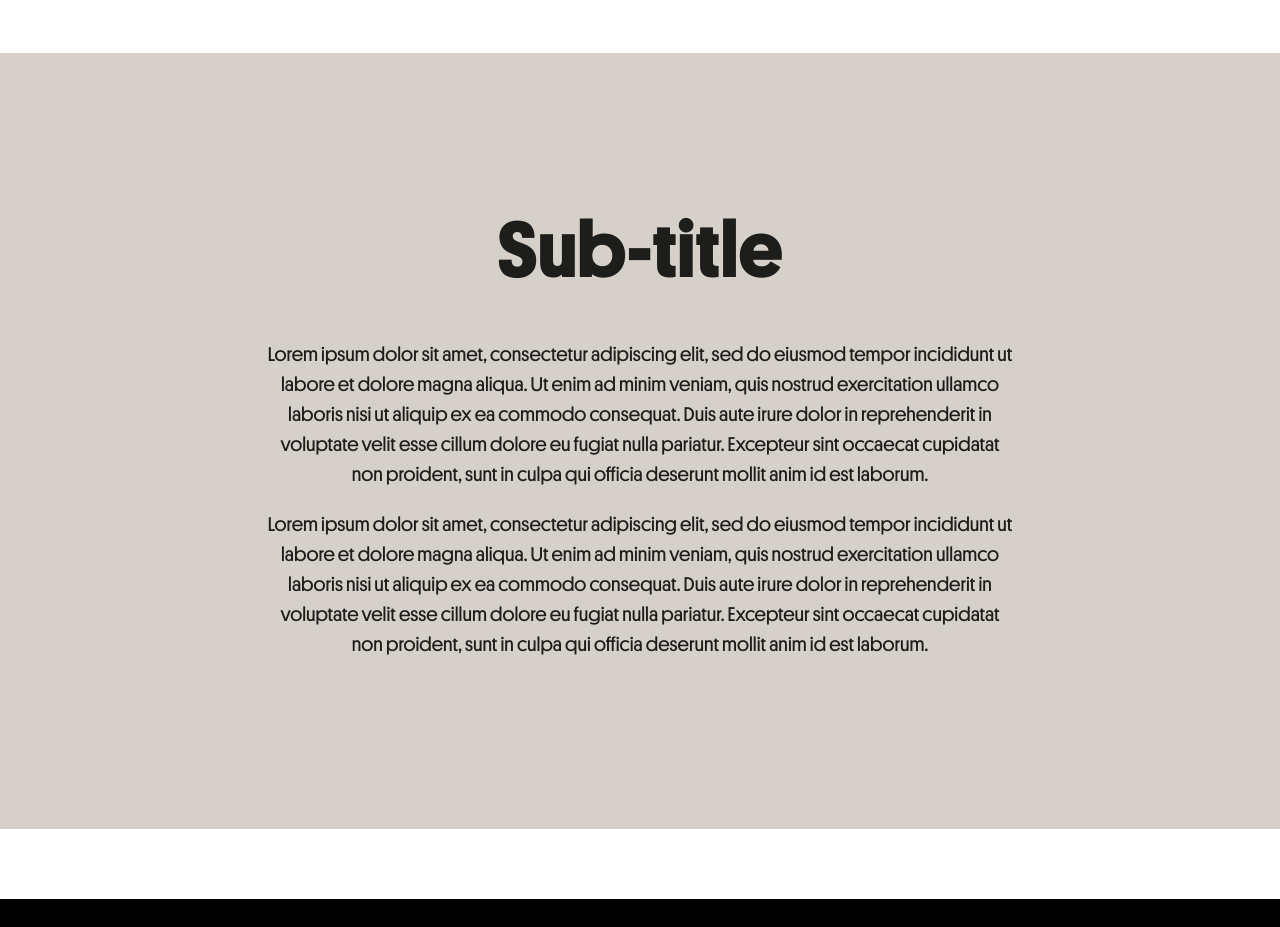
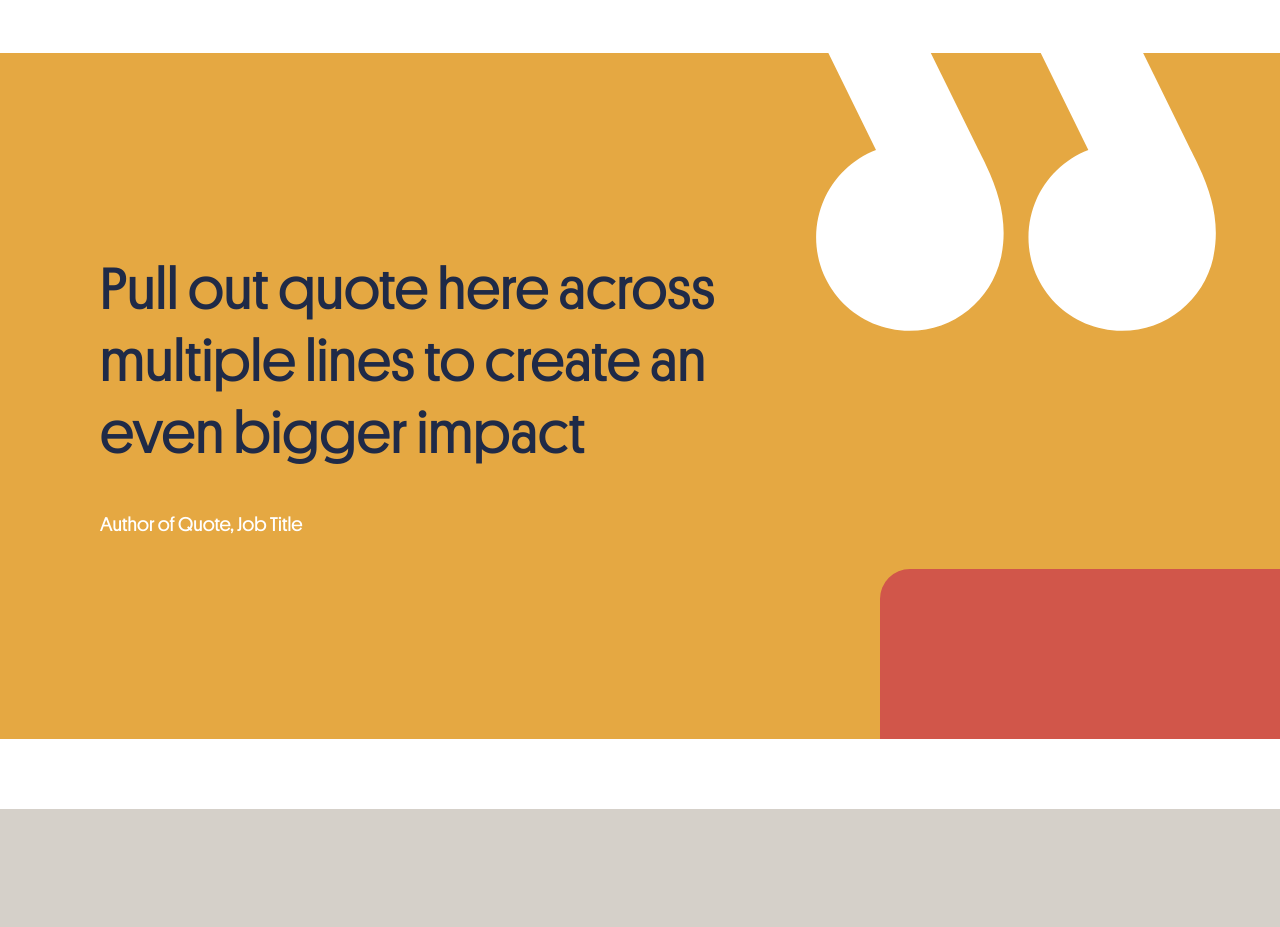
Before and after one commit to MikeDre/courier-fiverr, a Gatsby site: page / in a window 1280 px wide. Shown: the part 6913-7840 px from the top of the page. Built offline with nearby package versions, Linux system fonts and the light colour scheme; Gatsby itself is replaced by a stand-in of ours.

Commit message:
[main] Quote component progress

```diff
--- /dev/null
+++ b/src/components/Sections/Quote/Quote.js
@@ -0,0 +1,69 @@
+import React from 'react';
+import PropTypes from 'prop-types';
+
+import QuotesShape from '../../../images/quotes.svg';
+
+import './quote.scss';
+
+class Quote extends React.Component {
+  render() {
+
+    const quoteColorStyle = {
+      color: this.props.quoteColor,
+    };
+
+    const authorColorStyle = {
+      color: this.props.authorColor,
+    };
+
+    const quoteBackgroundStyle = {
+      backgroundColor: this.props.backgroundColor,
+    };
+
+    return (
+      <div className="quote__wrapper" style={quoteBackgroundStyle}>
+        <div className="uk-grid" data-uk-grid>
+          <div className="uk-width-2-3@m">
+
+            <blockquote
+              className={`quote u-font-secondary ${this.props.author ? 'uk-margin-medium-bottom' : ''}`}
+              style={quoteColorStyle}
+            >
+              {this.props.quote}
+            </blockquote>
+
+            {this.props.author ? (
+              <div className="quote__author" style={authorColorStyle}>
+                {this.props.author}
+              </div>
+            ) : ''}
+
+          </div>
+          <div className="uk-width-1-3@m">
+            <div className="quote__quote-shape">
+              <img src={QuotesShape} alt="Large double quotes" />
+            </div>
+            <div className="quote__rounded-rectangle-shape"></div>
+          </div>
+        </div>
+      </div>
+    );
+  }
+}
+
+Quote.defaultProps = {
+  author: '',
+  backgroundColor: '#e5a842',
+  quoteColor: '#1f2a47',
+  authorColor: '#ffffff',
+};
+
+Quote.propTypes = {
+  quote: PropTypes.string.isRequired,
+  author: PropTypes.string,
+  quoteColor: PropTypes.string,
+  authorColor: PropTypes.string,
+  backgroundColor: PropTypes.string,
+};
+
+export default Quote;
--- /dev/null
+++ b/src/components/Sections/Quote/quote.scss
@@ -0,0 +1,38 @@
+// Callout Component Styling
+@import '../../../sass/settings-tools.scss';
+
+.quote__wrapper {
+  padding: 200px 100px;
+  position: relative;
+}
+
+.quote {
+  font-size: 60px;
+  font-style: normal;
+  line-height: 1.2;
+}
+
+.quote__author {
+  font-size: 20px;
+}
+
+.quote__quote-shape {
+  max-width: 400px;
+  position: absolute;
+  right: 5%;
+  top: -50px;
+  width: 100%;
+  z-index: 100;
+}
+
+.quote__rounded-rectangle-shape {
+  background-color: $red;
+  border-radius: 30px 0 0;
+  bottom: 0;
+  height: 100%;
+  max-height: 170px;
+  max-width: 400px;
+  position: absolute;
+  right: 0;
+  width: 100%;
+}
--- a/src/pages/index.js
+++ b/src/pages/index.js
@@ -10,6 +10,7 @@ import Video from '../components/Video/Video';
 import ImageImage from '../components/Sections/ImageImage/ImageImage';
 import HeadingText from '../components/Sections/HeadingText/HeadingText';
 import Image from '../components/Sections/Image/Image';
+import Quote from '../components/Sections/Quote/Quote';
 
 // Landing page images
 import FiverrLifestyleImage from '../images/fiverr-lifestyle.jpg';
@@ -103,6 +104,16 @@ export default function Home() {
         </section>
 
         <section className="uk-margin-large-top uk-margin-large-bottom">
+          <Quote
+            quote="Pull out quote here across multiple lines to create an even bigger impact"
+            author="Author of Quote, Job Title"
+            quoteColor="#1f2a47"
+            authorColor="#ffffff"
+            backgroundColor="#e5a842"
+          />
+        </section>
+
+        <section className="uk-margin-large-top uk-margin-large-bottom">
           <Callout
             backgroundColor="#d5d0c9"
             header="Sub-title"
--- a/src/sass/settings/_settings.colors.scss
+++ b/src/sass/settings/_settings.colors.scss
@@ -38,6 +38,7 @@ $theme-colors: (
   'primary': $purple,
   'secondary': $orange,
   'tertiary': $orange--light,
+  'red': $red,
   'highlight': $purple,
   'black': $black,
   'black-off': $black--off,
```
Also changed, not shown: src/images/quotes.svg (added).
